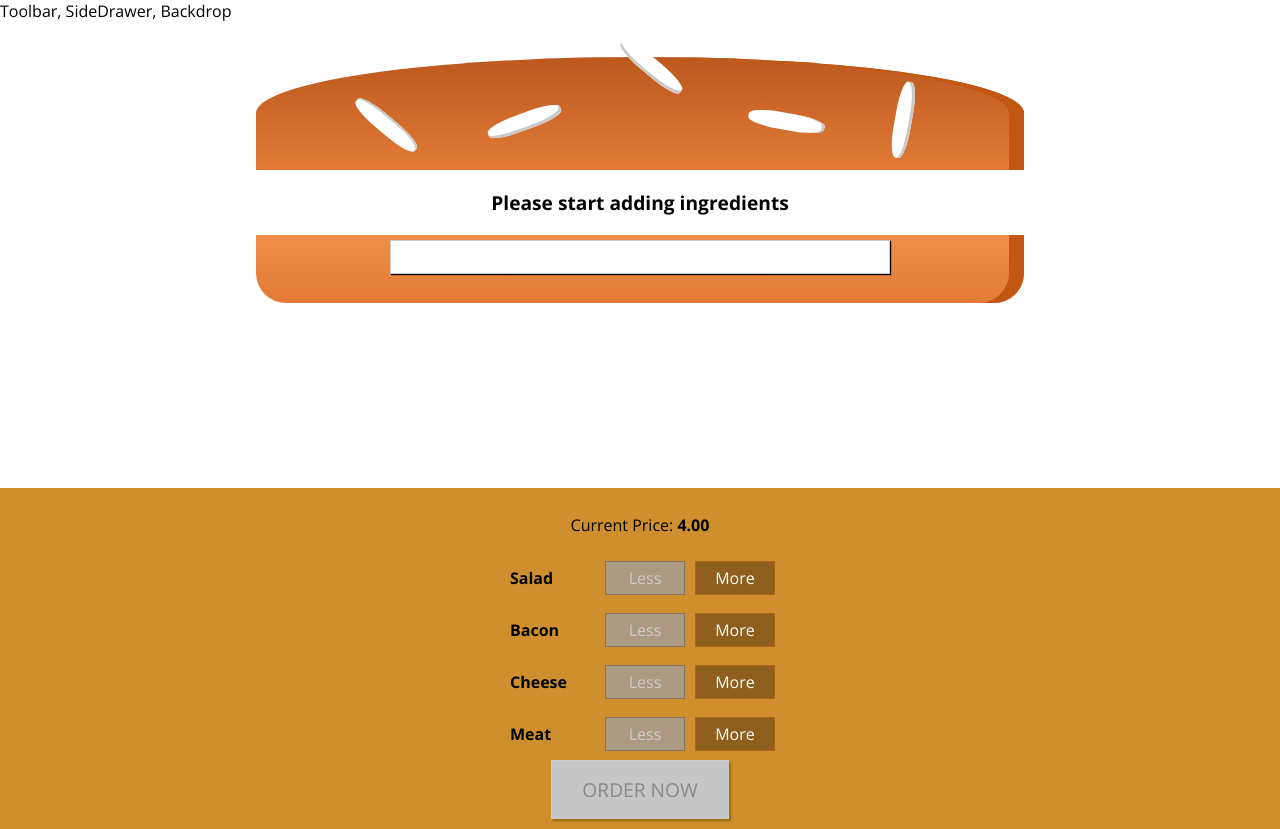
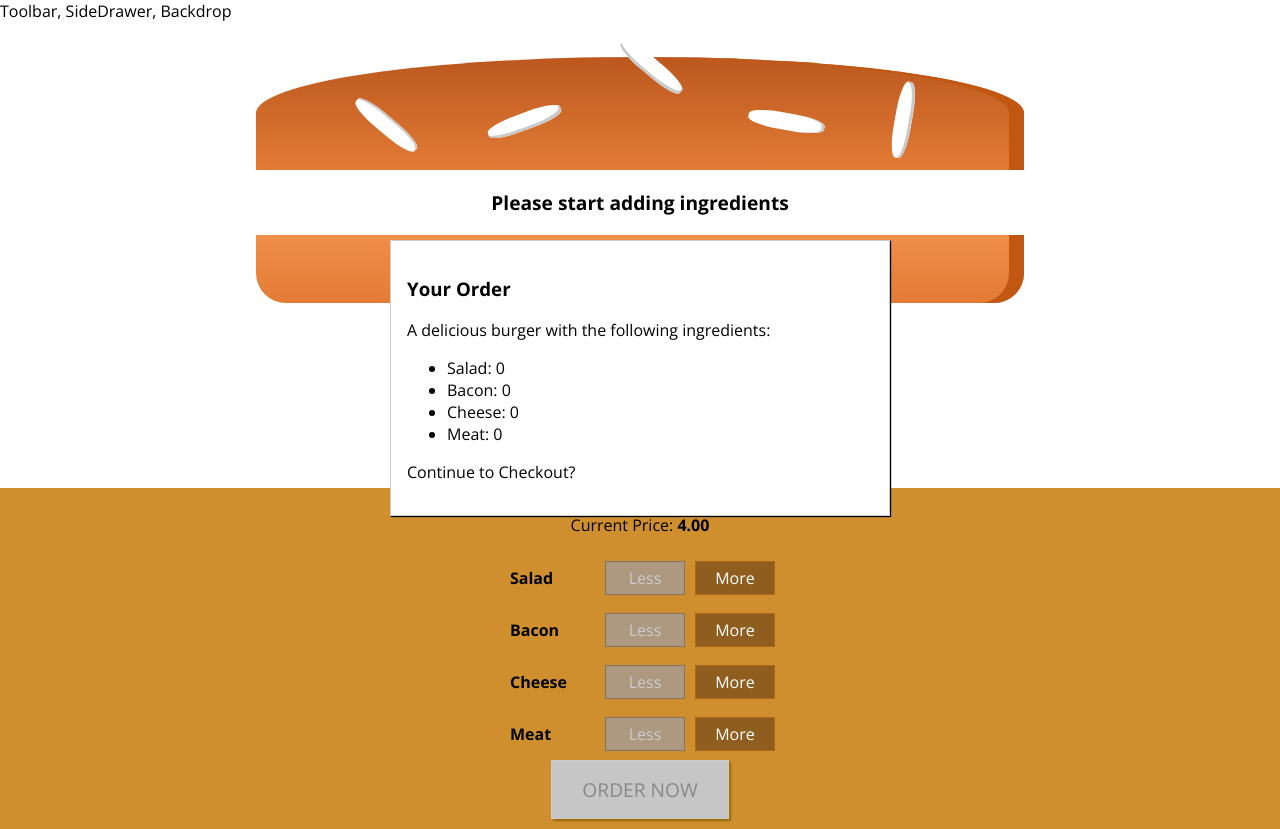
Before and after one commit to rivermanvr/burgerbld_app, a React app: page / in a window 1280 px wide. Built offline with nearby package versions, Linux system fonts and the light colour scheme.

Commit message:
added model and incorporated a key on the modal <li>

```diff
--- a/src/components/Burger/OrderSummary/OrderSummary.js
+++ b/src/components/Burger/OrderSummary/OrderSummary.js
@@ -3,9 +3,9 @@
 
 const orderSummary = (props) => {
   const ingredientSummary = Object.keys(props.ingredients)
-    .map(igKey = {
+    .map(igKey => {
       return (
-          <li>
+          <li key={ igKey }>
             <span style={ { textTransform: 'capitalize' } }>
               { igKey }
             </span>: { props.ingredients[igKey] }
--- a/src/containers/BurgerBuilder/BurgerBuilder.js
+++ b/src/containers/BurgerBuilder/BurgerBuilder.js
@@ -3,6 +3,7 @@
 import Burger from '../../components/Burger/Burger';
 import BuildControls from '../../components/Burger/BuildControls/BuildControls';
 import Modal from '../../components/UI/Modal/Modal';
+import OrderSummary from '../../components/Burger/OrderSummary/OrderSummary';
 
 const INGREDIENT_PRICES = {
   salad: 0.5,
@@ -70,7 +71,9 @@
     }
     return (
       <Aux>
-        <Modal />
+        <Modal>
+          <OrderSummary ingredients={ this.state.ingredients } />
+        </Modal>
         <Burger ingredients={ this.state.ingredients } />
         <BuildControls
           ingredientAdded={ this.addIngredientHandler }
```
